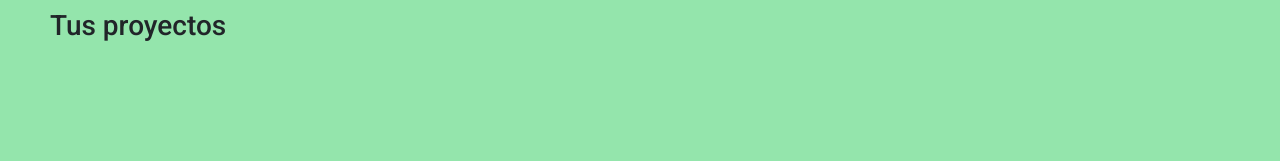
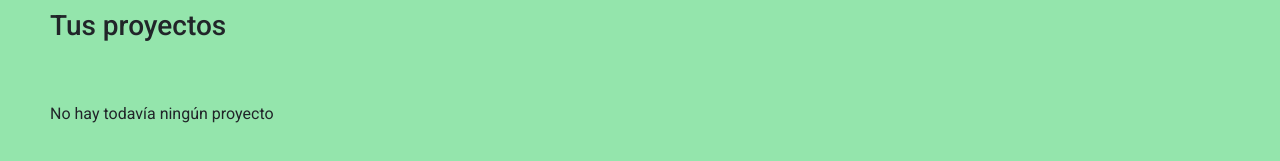
Before and after one commit to adharamonzon/trello, a React (Create React App) app: page / in a window 1280 px wide. Shown: the part 415-576 px from the top of the page. Built offline with nearby package versions, Linux system fonts and the light colour scheme.

Commit message:
add hooks to the state

```diff
--- a/src/App.js
+++ b/src/App.js
@@ -7,21 +7,15 @@ import Header from './components/header/Header';
 import Home from './components/main/Home';
 import Project from './components/Projects/Project';
 
-const projects = [];
+function App() {
+  let [title, setTitle] = useState({ title: '' });
+  let [id, setId] = useState({ id: '' });
+  let [description, setDescription] = useState({ description: '' });
 
-function App() {
-  const [data, setData] = useState({
-    title: '',
-    description: '',
-    id: '',
-  });
-
-  const handleNewProject = (ev) => {
-    setData({
-      ...data,
-      [ev.target.name]: ev.currentTarget.value,
-    });
-    console.log(data);
+  const handleNewProject = (props) => {
+    setTitle(props.title);
+    setId(props.id);
+    setDescription(props.description);
   };
 
   return (
@@ -30,7 +24,7 @@ function App() {
         <Header />
         <Switch>
           <Route path='/' exact>
-            <Home handleNewProject={handleNewProject} />
+            <Home handleNewProject={handleNewProject} title={title} id={id} description={description} />
           </Route>
           <Route path='/proyect/:id'>
             <Project />
--- a/src/components/main/Home.jsx
+++ b/src/components/main/Home.jsx
@@ -1,38 +1,53 @@
 
 import ProjectList from '../Projects/ProjectList.jsx';
 
+const Home = (props) => {
+console.log(props);
+let data = {title:'', id:'', description: ''};
+let projects = []
+projects.title = props.title;
+projects.id = props.id;
+projects.description = props.description;
+console.log(projects);
+const handleChangeTitle = ev => {
+  data.title = ev.currentTarget.value;
+  return data.title
+}
+const handleChangeId = (ev) => {
+  data.id = ev.currentTarget.value;
+  return data.id
+}
+const handleChangeDescription = (ev) => {
+  data.description = ev.currentTarget.value;
+  return console.log(data.description)
+}
+  const handleNewProject = () => {
+   props.handleNewProject(data);
 
+  }
 
-const Home = () => {
-
-  const handleNewProject = (ev) => {
-   console.log(ev.target.value);
-  }
-  const addNewProject = (ev) => {
-   /*  console.log(ev, 'me han clickado'); */
-  }
   return(
     <main className='main'>
     <form action="post"  className="form">
          <div className="form--header">
            <h3>Crea un tablero nuevo</h3>
-            <input className="form--header__title" required name='title' onChange={handleNewProject} type="text" placeholder=" Nombre del proyecto *" />
+            <input className="form--header__title" required name='title' onChange={handleChangeTitle} type="text" placeholder=" Nombre del proyecto *" />
          </div>
          <div className="form--body">
-          <input className="form--body__id" required name='id' type='text' placeholder=" Añade un id único para tu proyecto *" onChange={handleNewProject} />
-          <textarea className="form--body__description" name='description' onChange={handleNewProject} type="text" placeholder=" Introduce una breve descripción de tu proyecto" />
+          <input className="form--body__id" required name='id' type='text' placeholder=" Añade un id único para tu proyecto *" onChange={handleChangeId} />
+          <textarea className="form--body__description" name='description' onChange={handleChangeDescription} type="text" placeholder=" Introduce una breve descripción de tu proyecto" />
          </div>
          <div className="form--footer">
-          <button type="button" className="form--footer__button"  onClick={addNewProject} >Crear tablero</button>
+          <button type="button" className="form--footer__button"  onClick={handleNewProject} >Crear tablero</button>
         </div>
     </form>
     <section className='yourProjects'>
     <h3 className='yourProjects--title'>Tus proyectos</h3>
-      <div>{/*
-        <ProjectList /> */}
+      <div>
+        <ProjectList projectList={projects}/>
         </div>
-  </section>
-</main>
+    </section>
+    </main>
     )}
 
 export default Home;
```
